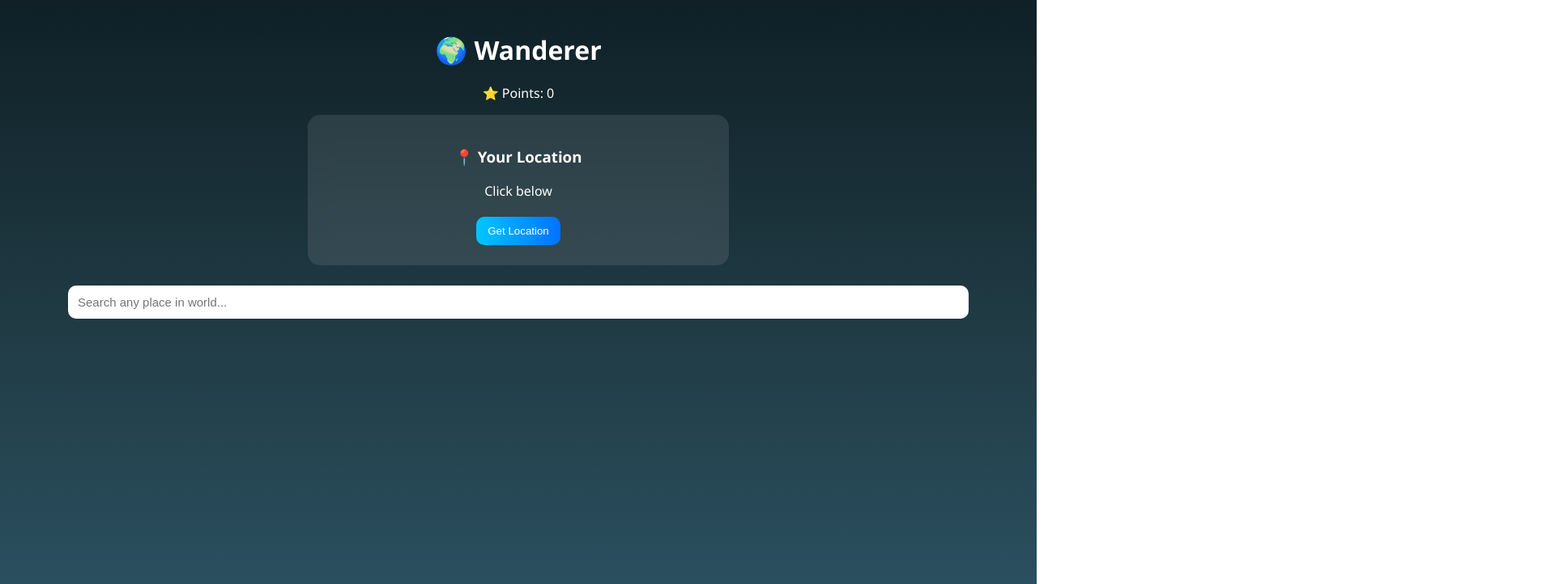
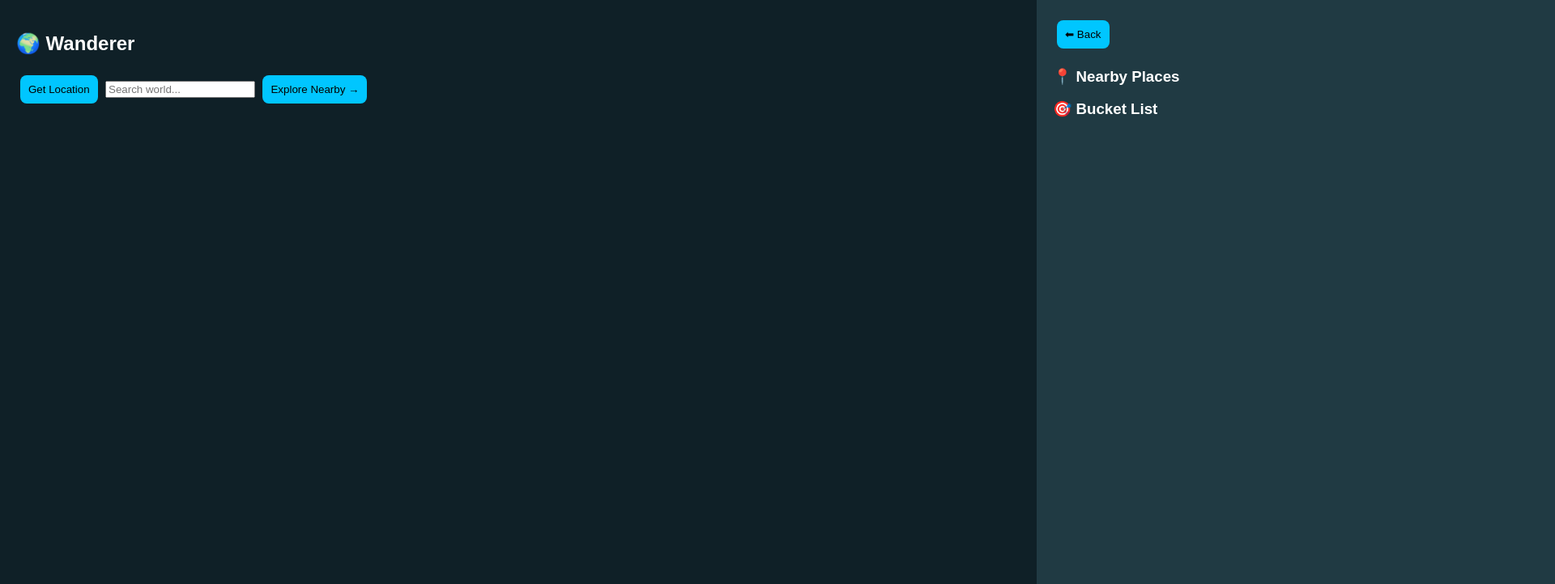
Before and after one commit to nishant0-dev/solo-travel-app, a website: page index.html in a window 1280 px wide. Shown: the top 722 px of the page at 81% size, 1920 px wide, since content can reach past the window. Drawn offline with nearby package versions, Linux system fonts and the light colour scheme.

Commit message:
Update index.html

```diff
--- a/index.html
+++ b/index.html
@@ -3,104 +3,93 @@
 <head>
 <meta charset="UTF-8">
 <meta name="viewport" content="width=device-width, initial-scale=1.0">
-<title>Wanderer App</title>
+<title>Wanderer Pro</title>
 
 <link rel="stylesheet" href="https://unpkg.com/leaflet@1.9.4/dist/leaflet.css"/>
 
 <style>
 body{
   margin:0;
-  font-family:'Segoe UI',sans-serif;
-  background:linear-gradient(to bottom,#0f2027,#203a43,#2c5364);
+  font-family:sans-serif;
+  background:#0f2027;
   color:white;
-  text-align:center;
+  overflow-x:hidden;
 }
 
-.container{ margin-top:40px; }
-
-.card{
-  background:rgba(255,255,255,0.1);
+.screen{
+  width:100%;
+  height:100vh;
+  position:absolute;
+  top:0;
+  left:0;
+  transition:0.5s;
   padding:20px;
-  margin:15px auto;
-  border-radius:15px;
-  width:92%;
-  max-width:480px;
-  backdrop-filter:blur(12px);
 }
 
+#home{ background:#0f2027; }
+#placesScreen{ background:#203a43; left:100%; }
+
 button{
-  padding:10px 14px;
+  padding:10px;
   margin:5px;
   border:none;
-  border-radius:10px;
-  background:linear-gradient(to right,#00c6ff,#0072ff);
-  color:white;
-  cursor:pointer;
-}
-
-input{
-  padding:12px;
-  border-radius:10px;
-  border:none;
-  width:85%;
-  margin:10px;
-  font-size:15px;
+  border-radius:8px;
+  background:#00c6ff;
 }
 
 .place{
   background:rgba(255,255,255,0.1);
-  margin:10px auto;
-  padding:12px;
+  margin:10px;
+  padding:10px;
   border-radius:10px;
-  width:92%;
-  max-width:480px;
-  text-align:left;
 }
 
-#map{
-  height:300px;
-  width:92%;
-  max-width:480px;
-  margin:15px auto;
-  border-radius:12px;
-}
-
-.badge{
-  background:#1abc9c;
-  padding:3px 8px;
-  border-radius:8px;
-  font-size:12px;
-}
+#map{ height:250px; margin:10px 0; }
 </style>
 </head>
 
 <body>
 
-<div class="container">
-  <h1>🌍 Wanderer</h1>
-  <p id="points">⭐ Points: 0</p>
+<!-- HOME SCREEN -->
+<div id="home" class="screen">
+  <h2>🌍 Wanderer</h2>
 
-  <div class="card">
-    <h3>📍 Your Location</h3>
-    <p id="location">Click below</p>
-    <button onclick="getLocation()">Get Location</button>
-  </div>
+  <button onclick="getLocation()">Get Location</button>
 
-  <!-- 🔥 GLOBAL SEARCH -->
-  <input type="text" placeholder="Search any place in world..."
+  <input placeholder="Search world..."
   onkeypress="if(event.key==='Enter') searchGlobal(this.value)">
 
+  <button onclick="openPlaces()">Explore Nearby →</button>
+
   <div id="map"></div>
+</div>
+
+<!-- PLACES SCREEN -->
+<div id="placesScreen" class="screen">
+  <button onclick="backHome()">⬅ Back</button>
 
   <h3>📍 Nearby Places</h3>
   <div id="places"></div>
 
+  <h3>🎯 Bucket List</h3>
+  <div id="bucket"></div>
 </div>
 
 <script src="https://unpkg.com/leaflet@1.9.4/dist/leaflet.js"></script>
 
 <script>
 let map;
+let bucket = JSON.parse(localStorage.getItem("bucket")) || [];
+
+function openPlaces(){
+  document.getElementById("home").style.left="-100%";
+  document.getElementById("placesScreen").style.left="0";
+}
+
+function backHome(){
+  document.getElementById("home").style.left="0";
+  document.getElementById("placesScreen").style.left="100%";
+}
 
 function initMap(lat,lon){
   if(map) map.remove();
@@ -110,7 +99,7 @@ function initMap(lat,lon){
   L.tileLayer('https://{s}.tile.openstreetmap.org/{z}/{x}/{y}.png')
   .addTo(map);
 
-  L.marker([lat,lon]).addTo(map).bindPopup("You").openPopup();
+  L.marker([lat,lon]).addTo(map);
 }
 
 function getLocation(){
@@ -118,67 +107,63 @@ function getLocation(){
     const lat=pos.coords.latitude;
     const lon=pos.coords.longitude;
 
-    document.getElementById("location").innerText =
-      lat.toFixed(4)+", "+lon.toFixed(4);
-
     initMap(lat,lon);
     fetchPlaces(lat,lon);
   });
 }
 
+async function searchGlobal(query){
+  const url=`https://nominatim.openstreetmap.org/search?format=json&q=${query}`;
+  const res=await fetch(url);
+  const data=await res.json();
+
+  if(!data.length) return;
+
+  const lat=parseFloat(data[0].lat);
+  const lon=parseFloat(data[0].lon);
+
+  initMap(lat,lon);
+  fetchPlaces(lat,lon);
+}
+
 async function fetchPlaces(lat,lon){
   const query=`
   [out:json];
-  (
-    node["tourism"](around:3000, ${lat}, ${lon});
-    node["amenity"](around:3000, ${lat}, ${lon});
-    node["leisure"](around:3000, ${lat}, ${lon});
-  );
+  node["amenity"](around:2000, ${lat}, ${lon});
   out;`;
 
-  const url="https://overpass-api.de/api/interpreter?data="+encodeURIComponent(query);
-
-  const res=await fetch(url);
+  const res=await fetch("https://overpass-api.de/api/interpreter?data="+encodeURIComponent(query));
   const data=await res.json();
 
-  let html="<h3>Nearby</h3>";
+  let html="";
+  data.elements.slice(0,10).forEach(p=>{
+    const name=p.tags?.name || "Place";
 
-  data.elements.slice(0,10).forEach(p=>{
-    const name=p.tags?.name || "Unknown Place";
-    html+=`<div class="place">${name}</div>`;
+    html+=`
+    <div class="place">
+      ${name}
+      <button onclick="addBucket('${name}')">Add</button>
+    </div>`;
   });
 
   document.getElementById("places").innerHTML=html;
+  renderBucket();
 }
 
-<!-- 🔥 GLOBAL SEARCH FUNCTION -->
-async function searchGlobal(query){
-  if(!query) return;
+function addBucket(name){
+  if(!bucket.includes(name)){
+    bucket.push(name);
+    localStorage.setItem("bucket",JSON.stringify(bucket));
+    renderBucket();
+  }
+}
 
-  const url = `https://nominatim.openstreetmap.org/search?format=json&q=${encodeURIComponent(query)}`;
-
-  const res = await fetch(url);
-  const data = await res.json();
-
-  if(!data.length){
-    alert("Place not found ❌");
-    return;
-  }
-
-  const place = data[0];
-  const lat = parseFloat(place.lat);
-  const lon = parseFloat(place.lon);
-
-  document.getElementById("location").innerText =
-    place.display_name;
-
-  initMap(lat,lon);
-
-  L.marker([lat, lon]).addTo(map)
-    .bindPopup(place.display_name)
-    .openPopup();
-
-  fetchPlaces(lat, lon);
+function renderBucket(){
+  let html="";
+  bucket.forEach(b=>{
+    html+=`<div class="place">${b}</div>`;
+  });
+  document.getElementById("bucket").innerHTML=html;
 }
 </script>
 
```
